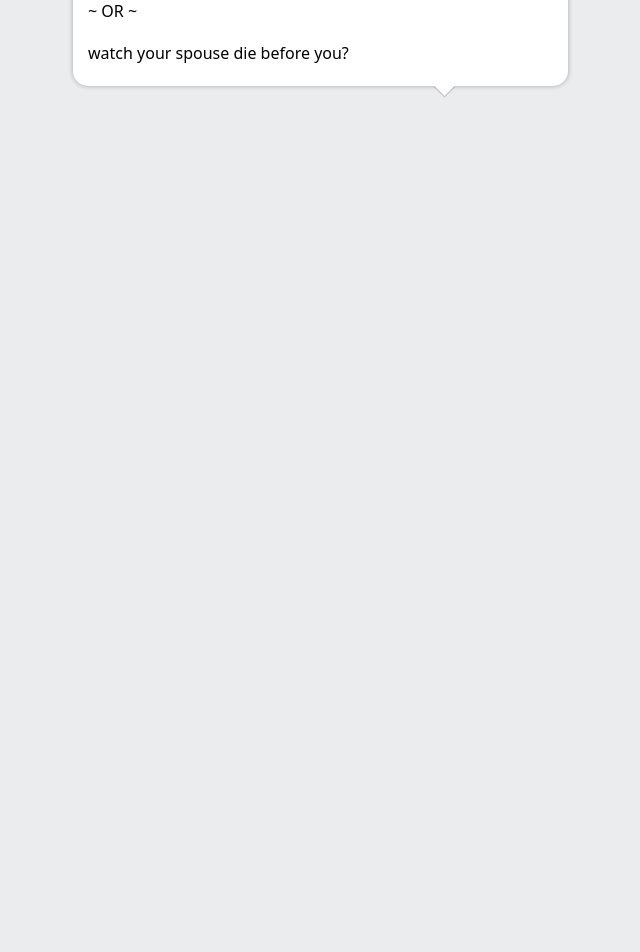
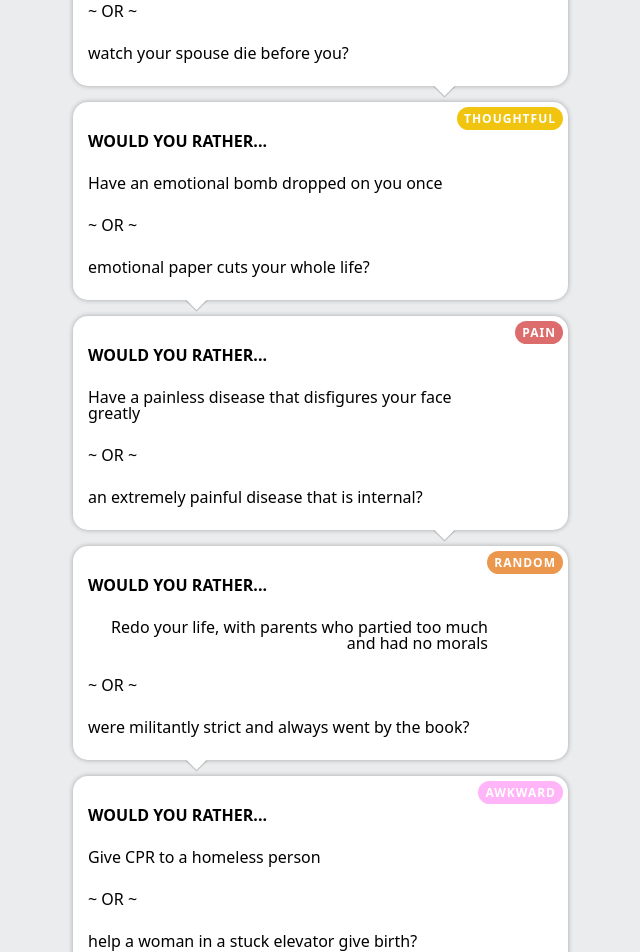
Before and after one commit to benroasting/would-you-rather, a React (Create React App) app: page / in a window 1280 px wide. Shown: the part 7760-8712 px from the top of the page, without its empty margins (237-877 px from the left). Before the commit the page ends 7910 px from the top, so only its background shows below. Built offline with nearby package versions, Linux system fonts and the light colour scheme.

Commit message:
more questions

```diff
--- a/src/data.js
+++ b/src/data.js
@@ -317,6 +317,61 @@ const data = [
       color: "#F1C40F",
     },
   },
+  {
+    header: "WOULD YOU RATHER...",
+    question1: "Have an emotional bomb dropped on you once  ",
+    question2: "emotional paper cuts your whole life?",
+    category: {
+      tag: "thoughtful",
+      color: "#F1C40F",
+    },
+  },
+  {
+    header: "WOULD YOU RATHER...",
+    question1: "Have a painless disease that disfigures your face greatly ",
+    question2: "an extremely painful disease that is internal?",
+    category: {
+      tag: "pain",
+      color: "#DD6D6D",
+    },
+  },
+  {
+    header: "WOULD YOU RATHER...",
+    question1:
+      "Redo your life, with parents who partied too much and had no morals ",
+    question2: "were militantly strict and always went by the book?",
+    category: {
+      tag: "random",
+      color: "#EB984E",
+    },
+  },
+  {
+    header: "WOULD YOU RATHER...",
+    question1: "Give CPR to a homeless person ",
+    question2: "help a woman in a stuck elevator give birth?",
+    category: {
+      tag: "awkward",
+      color: "#FFB5F7",
+    },
+  },
+  {
+    header: "WOULD YOU RATHER...",
+    question1: "Have arms that hang to the ground ",
+    question2: "be seven feet tall with your legs being only two feet long?",
+    category: {
+      tag: "awkward",
+      color: "#FFB5F7",
+    },
+  },
+  {
+    header: "WOULD YOU RATHER...",
+    question1: "Live out the rest of your life as the only person on Earth  ",
+    question2: "have one week left to live?",
+    category: {
+      tag: "thoughtful",
+      color: "#F1C40F",
+    },
+  },
 ];
 
 export default data;
```
